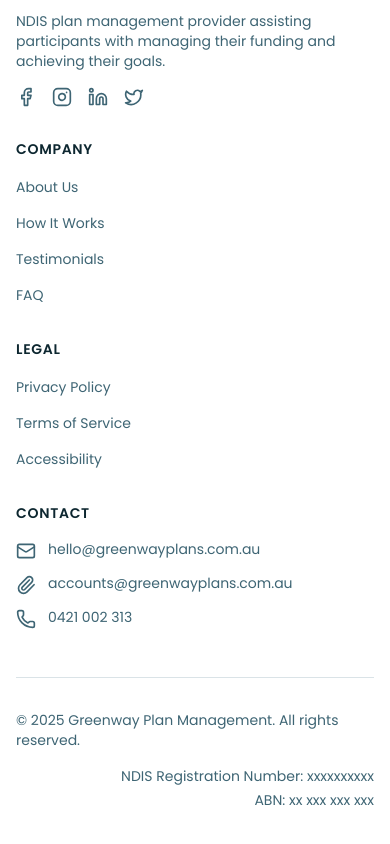
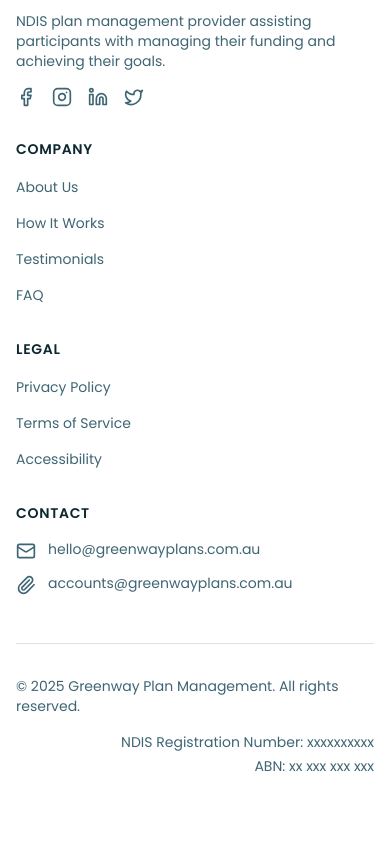
Before and after one commit to greenway-au/frontend, a Next.js app in the folder apps/marketing/: page / in a window 390 px wide. Shown: the part 8242-9086 px from the top of the page. Built offline with nearby package versions, Linux system fonts and the light colour scheme; no server answers.

Commit message:
feat(marketing): remove phonenumber from footer

```diff
--- a/apps/marketing/components/footer.tsx
+++ b/apps/marketing/components/footer.tsx
@@ -1,5 +1,5 @@
 import Link from 'next/link';
-import { Facebook, Instagram, Linkedin, Mail, PaperclipIcon, Phone, Twitter } from 'lucide-react';
+import { Facebook, Instagram, Linkedin, Mail, PaperclipIcon, Twitter } from 'lucide-react';
 import { Logo } from './logo';
 
 export function Footer() {
@@ -136,15 +136,6 @@
                   accounts@greenwayplans.com.au
                 </a>
               </li>
-              <li className="flex items-start space-x-3">
-                <Phone className="mt-0.5 h-5 w-5 flex-shrink-0 text-muted-foreground" />
-                <a
-                  href="tel:0421002313"
-                  className="text-sm text-muted-foreground transition-colors hover:text-foreground"
-                >
-                  0421 002 313
-                </a>
-              </li>
             </ul>
           </div>
         </div>
```
